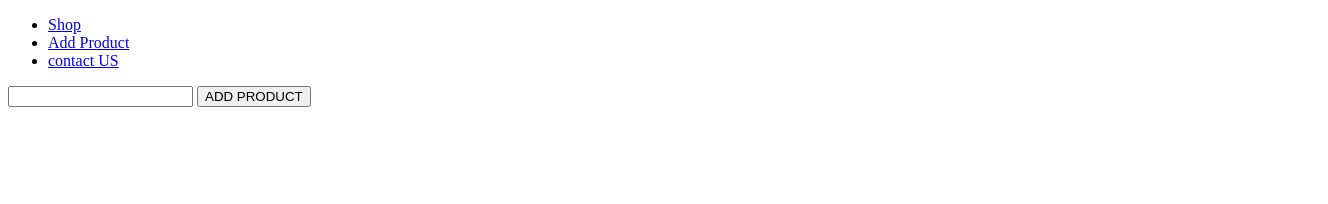
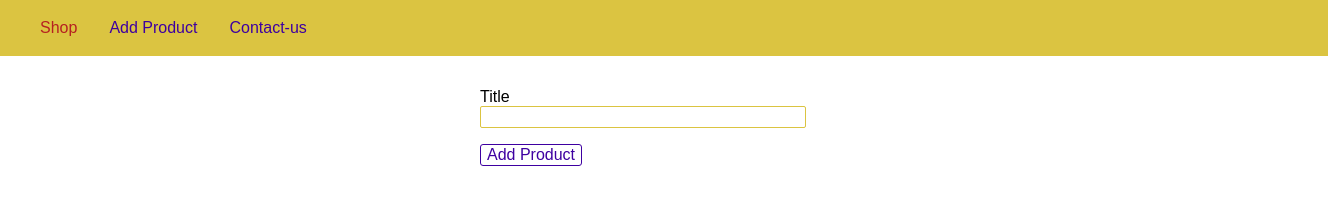
Before and after one commit to ddeo1301/routers-and-filters, a website: page views/add-product.html in a window 1280 px wide. Shown: the whole page, 1328 px wide, since content can reach past the window. Drawn offline with Linux system fonts and the light colour scheme.

```diff
--- a/app.js
+++ b/app.js
@@ -1,6 +1,5 @@
 const path = require('path');
 const express = require('express');
-// body parser is a middleware component that is used to extract data from the body of an HTTP request.
 const bodyParser = require('body-parser');
 
 const app = express();
@@ -10,6 +9,7 @@
 const contact = require('./routes/contact');
 
 app.use(bodyParser.urlencoded({extended: false}));
+app.use(express.static(path.join(__dirname,'public')))
 
 app.use('/admin', adminRoutes);
 app.use(shopRoutes);
--- /dev/null
+++ b/public/css/main.css
@@ -0,0 +1,45 @@
+body {
+    padding: 0;
+    margin: 0;
+    font-family: sans-serif;
+}
+
+main {
+    padding: 1rem;
+}
+
+.main-header {
+    width: 100%;
+    height: 3.5rem;
+    background-color: #dbc441;
+    padding: 0 1.5rem;
+}
+
+.main-header__nav {
+    height: 100%;
+    display: flex;
+    align-items: center;
+}
+
+.main-header__item-list {
+    list-style: none;
+    margin: 0;
+    padding: 0;
+    display: flex;
+}
+
+.main-header__item {
+    margin: 0 1rem;
+    padding: 0;
+}
+
+.main-header__item a {
+    text-decoration: none;
+    color: rgb(182, 33, 33);
+}
+
+.main-header__item a:hover,
+.main-header__item a:active,
+.main-header__item a.active {
+    color: #3e00a1;
+}
--- /dev/null
+++ b/public/css/product.css
@@ -0,0 +1,36 @@
+.product-form {
+    width: 20rem;
+    max-width: 90%;
+    margin: auto;
+}
+
+.form-control {
+    margin: 1rem 0;
+}
+
+.form-control label,
+.form-control input {
+    display: block;
+    width: 100%;
+}
+
+.form-control input {
+    border: 1px solid #dbc441;
+    font: inherit;
+    border-radius: 2px;
+}
+
+button {
+    font: inherit;
+    border: 1px solid #3e00a1;
+    color: #3e00a1;
+    background: white;
+    border-radius: 3px;
+    cursor: pointer;
+}
+
+button:hover,
+button:active {
+    background-color: #3e00a1;
+    color: white;
+}
--- a/views/add-product.html
+++ b/views/add-product.html
@@ -1,27 +1,37 @@
- <!DOCTYPE html>
+<!DOCTYPE html>
 <html lang="en">
+
 <head>
     <meta charset="UTF-8">
-    <meta http-equiv="X-UA-Compatible" content="IE=edge">
     <meta name="viewport" content="width=device-width, initial-scale=1.0">
-    <title>Add PRODUCT</title>
+    <meta http-equiv="X-UA-Compatible" content="ie=edge">
+    <title>Add Product</title>
+    <link rel="stylesheet" href="/css/main.css">
+    <link rel="stylesheet" href="/css/product.css">
 </head>
+
 <body>
-    <header>
-        <nav>
-            <ul>
-                <li><a href="/">Shop</a></li>
-                <li><a href="/admin/add-product">Add Product</a></li>
-                <li><a href="/contact-us">contact US</a></li>
+    <header class="main-header">
+        <nav class="main-header__nav">
+            <ul class="main-header__item-list">
+                <li class="main-header__item"><a href="/">Shop</a></li>
+                <li class="main-header__item"><a class="active" href="/admin/add-product">Add Product</a></li>
+                <li class="main-header__item"><a class="active" href="/contact-us">Contact-us</a></li>
+
             </ul>
         </nav>
-     </header>
+    </header>
 
     <main>
-        <form action = "/add-product" method="POST">
-            <input type = "text" name="title" id="title">
-            <button type = "submit">ADD PRODUCT</button>
+        <form class="product-form" action="/admin/add-product" method="POST">
+            <div class="form-control">
+                <label for="title">Title</label>
+                <input type="text" name="title" id="title">
+            </div>
+
+            <button type="submit">Add Product</button>
         </form>
     </main>
 </body>
+
 </html>
```
Also changed, not shown: controller/product.js (added, +27 -0 lines), routes/admin.js (+4 -18 lines), routes/contact.js (+4 -9 lines), routes/shop.js (+3 -5 lines), views/404.html (+14 -2 lines), views/contact.html (+7 -6 lines), views/shop.html (+14 -10 lines).
